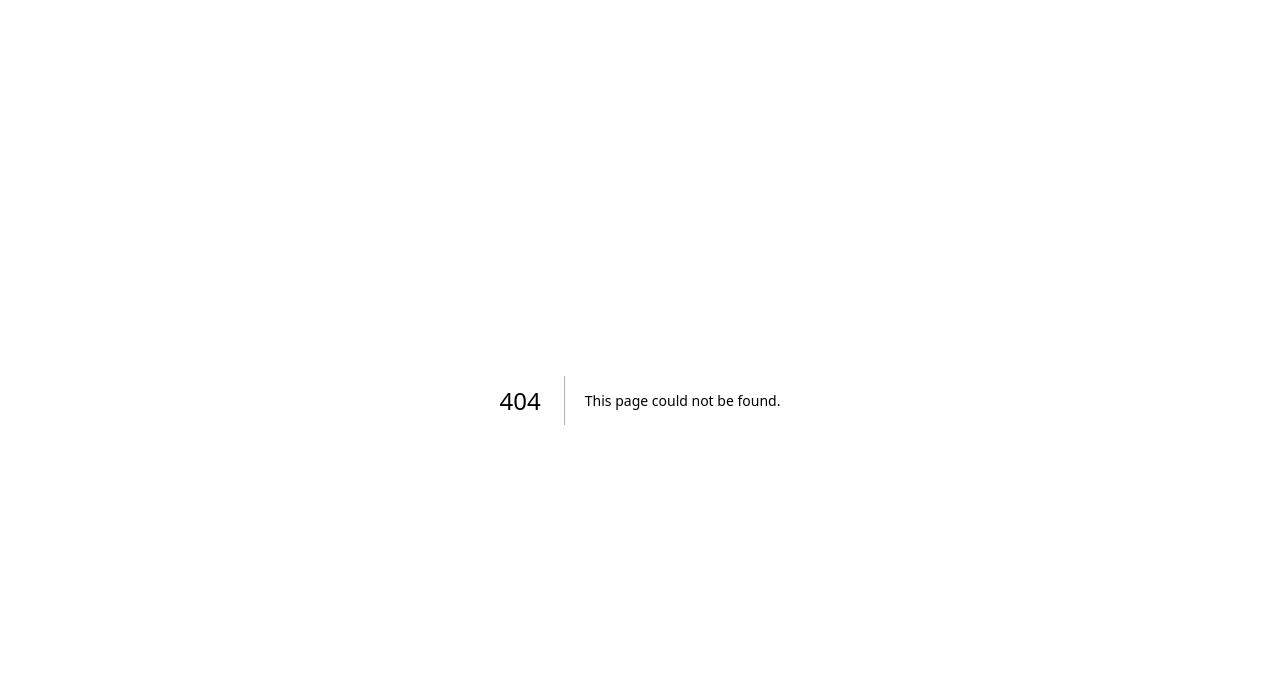
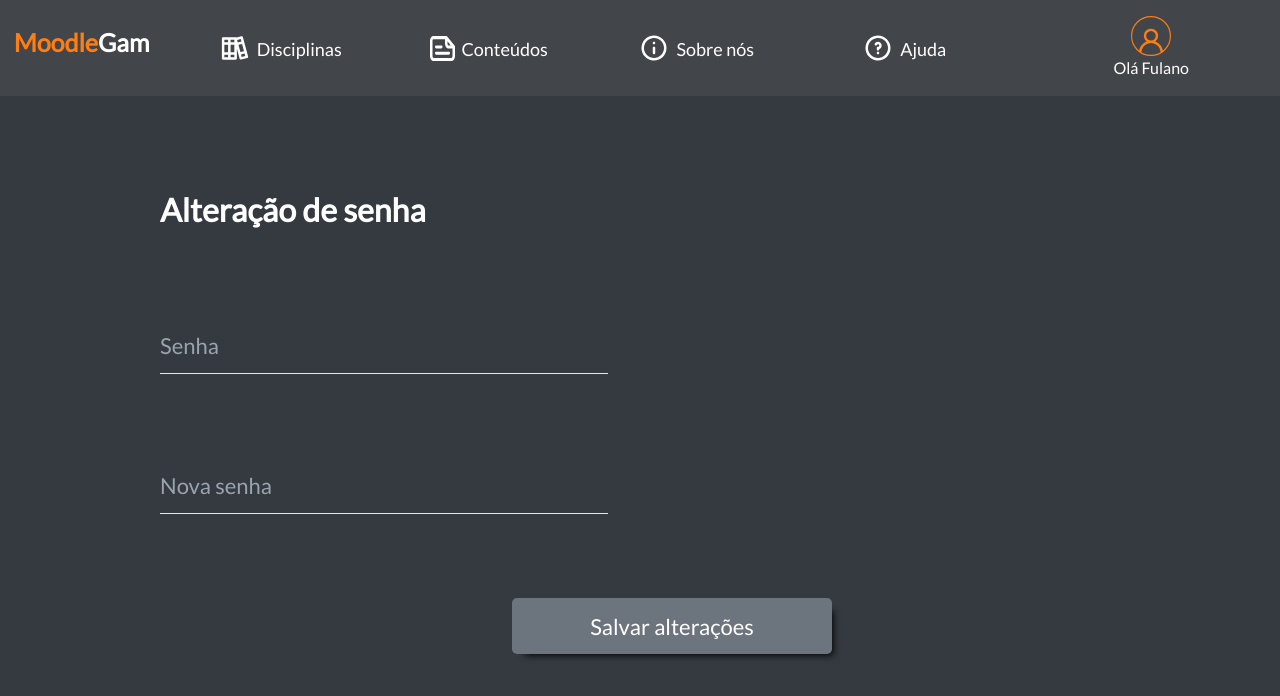
Before and after one commit to cedis-unb/MoodleGam, a Next.js app in the folder FrontEnd/moodlegam-front-end/: page /pages/changePassword in a window 1280 px wide. Before the commit this address had no page. Shown: the top 696 px of the page. Built offline with nearby package versions, Linux system fonts and the light colour scheme.

Commit message:
Adicionando página estática de mudança de senha

```diff
--- /dev/null
+++ b/FrontEnd/moodlegam-front-end/src/app/pages/changePassword/page.js
@@ -0,0 +1,37 @@
+import Background from "../../components/Background";
+import Button from "@/app/components/Button";
+import "./style.css"
+
+
+export default function EditUserPage(){
+
+
+    return(
+
+
+        <Background>
+
+            <form className="change-password-form">
+                <p id="change-password-title">Alteração de senha</p>
+                <input type="password" placeholder="Senha"></input>
+                <input type="password" placeholder="Nova senha"></input>
+
+                <div className="button-wrapper-change-password">
+
+                    <Button
+                        type="submit"
+                        text="Salvar alterações"
+                    />
+                </div>
+
+            </form>
+
+
+        </Background>
+
+
+
+
+
+    );
+}
--- /dev/null
+++ b/FrontEnd/moodlegam-front-end/src/app/pages/changePassword/style.css
@@ -0,0 +1,42 @@
+.change-password-form{
+    height: 75vh;
+    width: 80vw;
+    display: flex;
+    flex-direction: column;
+    padding-left: 10rem;
+    padding-top: 3rem;
+    justify-content: space-around;
+    color: white;
+}
+
+
+.change-password-form input{
+    width: 35vw;
+    height: 7vh;
+    background-color: var(--primary-dark-grey);
+    border-bottom-width: 1px;
+    font-size: 22px;
+    color:white;
+}
+
+.change-password-form input::placeholder{
+    font-size: 22px;
+    font-weight: light;
+}
+.change-password-form input:focus{
+    outline: none;
+}
+
+#change-password-title{
+    color: white;
+    font-size: 32px;
+    font-weight: bold;
+
+
+}
+
+.button-wrapper-change-password{
+    width: 80vw;
+    display: flex;
+    justify-content: center;
+}
```
